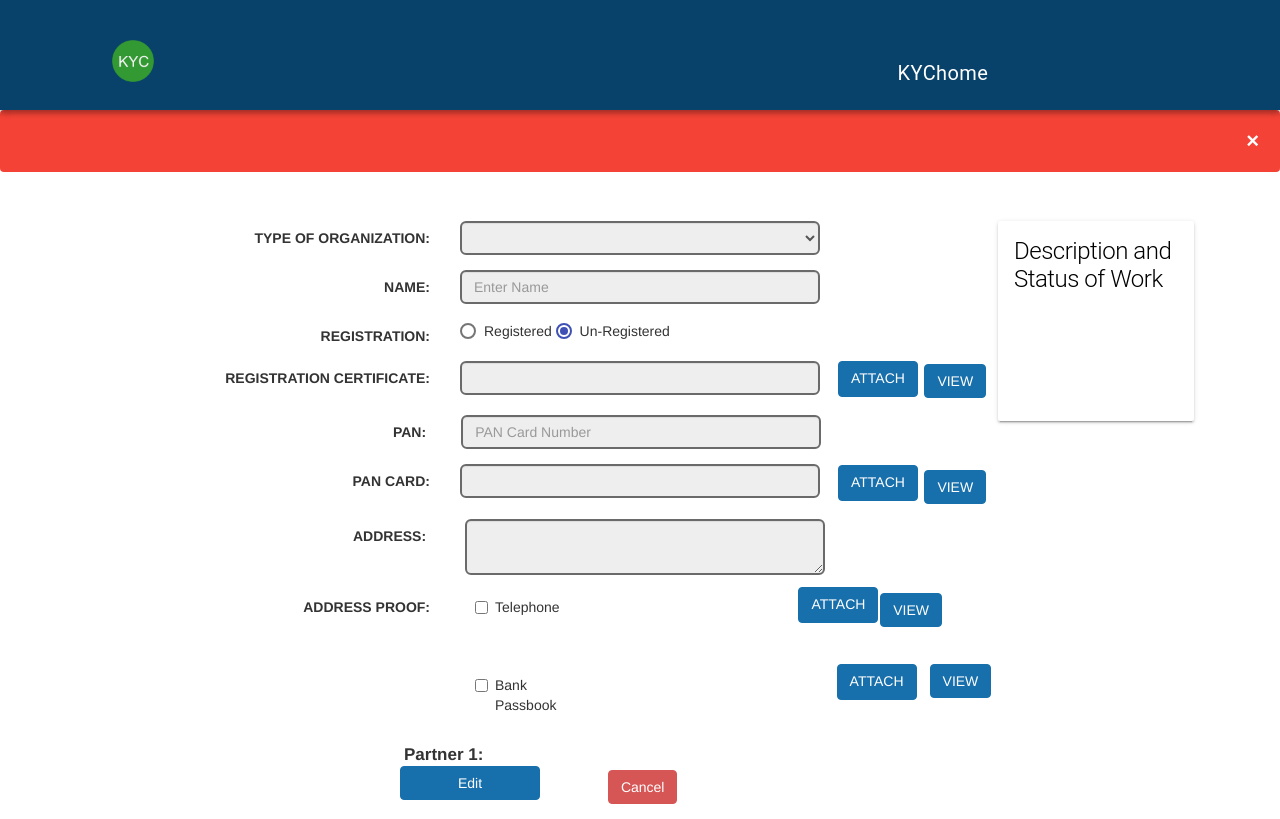
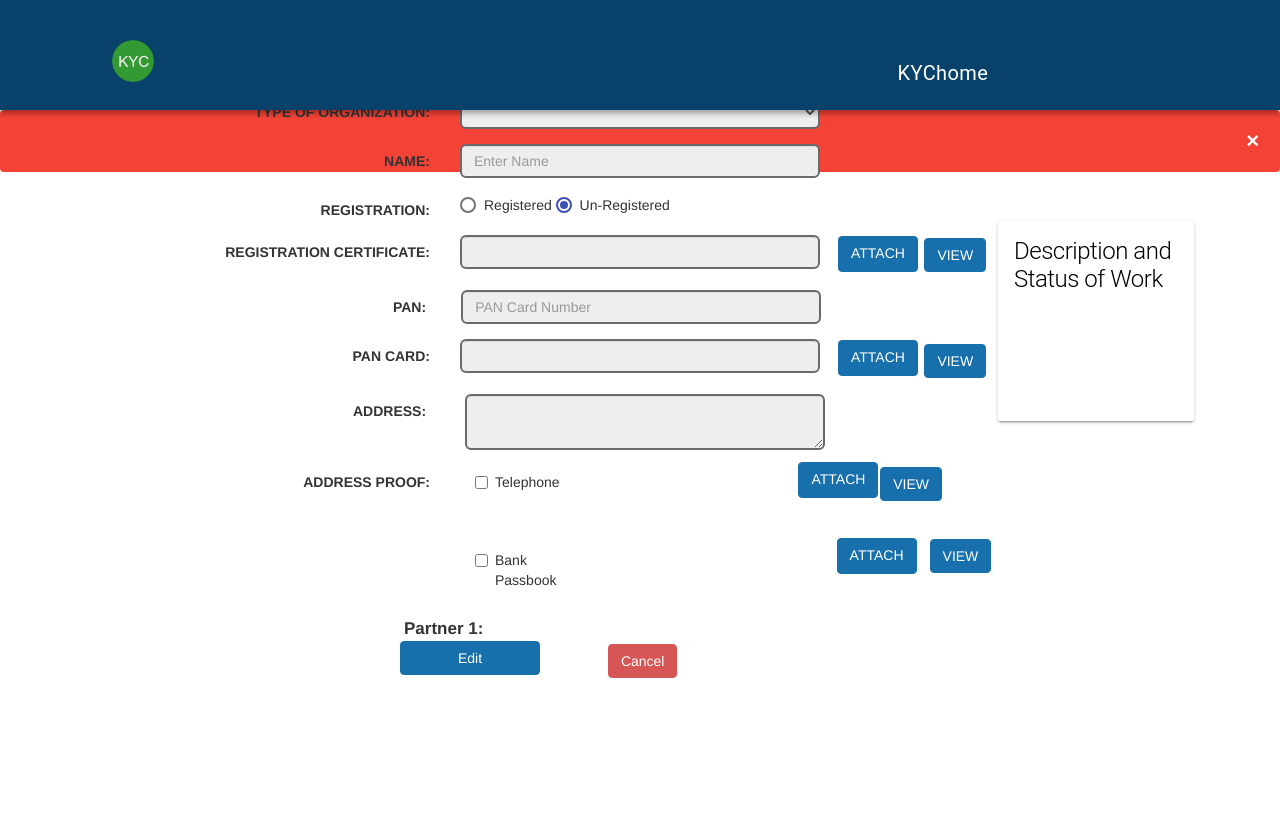
Before and after one commit to poojapauskar/kyc-app, a PHP site: page /search_organization.php?id=1 in a window 1280 px wide. After the commit the page ends 678 px from the top, so only its background shows below. Run offline with PHP 8.4, Linux system fonts and the light colour scheme; data that the repository does not hold is empty; some libraries are stand-ins or nearby versions.

Commit message:
resloveddd conflictt

```diff
--- a/search_organization.php
+++ b/search_organization.php
@@ -147,8 +147,8 @@ $arr_search = json_decode($output_search,true);
 </div>
 
 
-<div class="col-md-30" style="margin-top:-29%;position:static">
-<form class="form-horizontal" method="post" action="edit_organization.php" >
+<form class="form-horizontal" method="post" action="edit_organization.php" enctype="multipart/form-data" style="margin-top:-40%">
+
 
 
 <fieldset>
```
